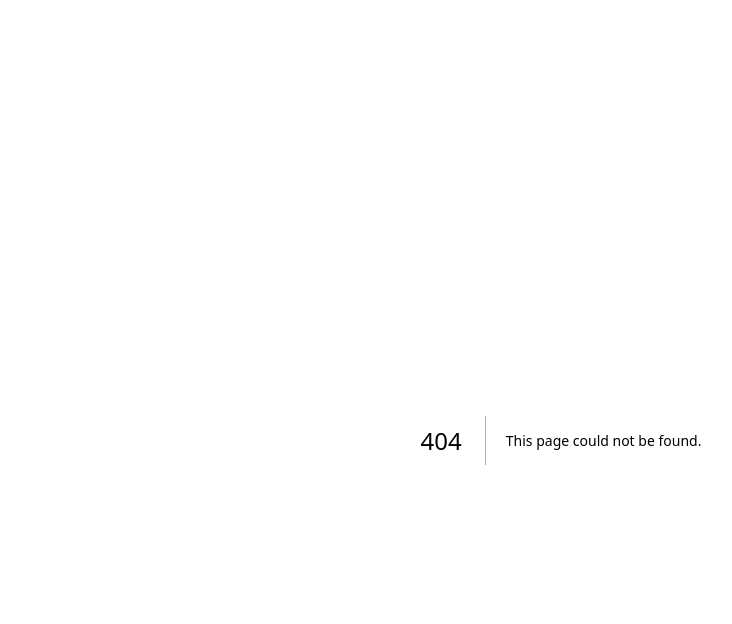
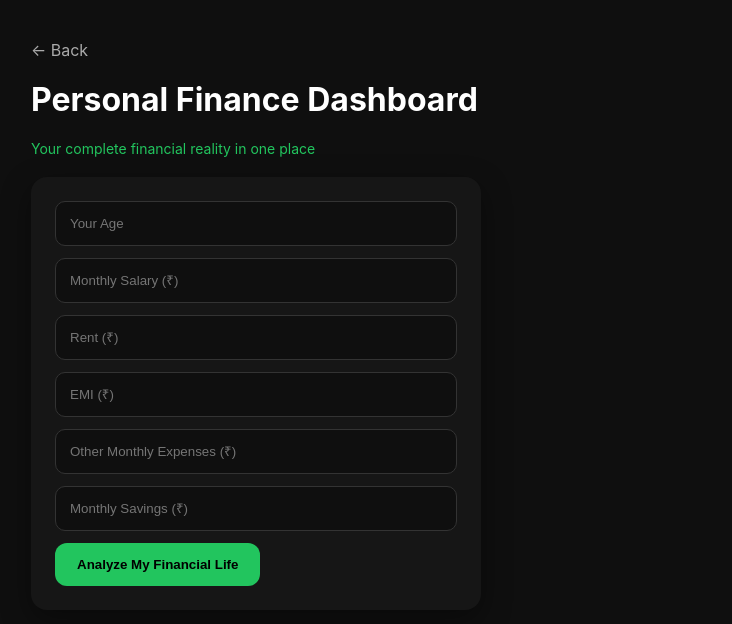
Before and after one commit to undercrypted-bator/middleclassfinance, a Next.js app: page /finance-dashboard in a window 1280 px wide. Before the commit this address had no page. Shown: the top 624 px of the page, without its empty margins (79-811 px from the left). Built offline with nearby package versions, Linux system fonts and the light colour scheme; no server answers.

Commit message:
Feature: save finance dashboard to Supabase database

```diff
--- /dev/null
+++ b/app/finance-dashboard/page.tsx
@@ -0,0 +1,132 @@
+"use client"
+import { useState } from "react"
+import { supabase } from "@/lib/supabase"
+
+export default function FinanceDashboard() {
+  const [salary, setSalary] = useState("")
+  const [rent, setRent] = useState("")
+  const [emi, setEmi] = useState("")
+  const [expenses, setExpenses] = useState("")
+  const [savings, setSavings] = useState("")
+  const [age, setAge] = useState("")
+  const [result, setResult] = useState<any>(null)
+  const [loading, setLoading] = useState(false)
+
+  async function calculate() {
+    const s = Number(salary)
+    const r = Number(rent)
+    const e = Number(emi)
+    const ex = Number(expenses)
+    const sav = Number(savings)
+    const a = Number(age)
+
+    if (!s || !a) {
+      alert("Please fill required fields")
+      return
+    }
+
+    setLoading(true)
+
+    // Lifestyle
+    const totalSpend = r + e + ex
+    const lifestylePercent = Math.round((totalSpend / s) * 100)
+
+    let lifestyleStatus = ""
+    if (lifestylePercent <= 60) lifestyleStatus = "Balanced 😌"
+    else if (lifestylePercent <= 80) lifestyleStatus = "Stretching 😐"
+    else lifestyleStatus = "Delusion 😵"
+
+    // EMI
+    const emiPercent = Math.round((e / s) * 100)
+    let emiStatus = ""
+    if (emiPercent <= 30) emiStatus = "Safe"
+    else if (emiPercent <= 45) emiStatus = "Risky"
+    else emiStatus = "Dangerous"
+
+    // Savings
+    const savingsRate = Math.round((sav / s) * 100)
+
+    // Overall verdict
+    let verdict = "SAFE"
+    if (emiStatus === "Dangerous" || lifestyleStatus.includes("Delusion")) {
+      verdict = "DELUSIONAL"
+    } else if (emiStatus === "Risky" || lifestyleStatus.includes("Stretching")) {
+      verdict = "RISKY"
+    }
+
+    // Get logged in user
+    const { data: userData } = await supabase.auth.getUser()
+
+    if (!userData.user) {
+      alert("Please login first")
+      setLoading(false)
+      return
+    }
+
+    // Save to database
+    await supabase.from("dashboard_history").insert({
+      user_id: userData.user.id,
+      salary: s,
+      rent: r,
+      emi: e,
+      expenses: ex,
+      savings: sav,
+      age: a,
+      verdict
+    })
+
+    setResult({
+      lifestyleStatus,
+      lifestylePercent,
+      emiStatus,
+      emiPercent,
+      savingsRate,
+      verdict
+    })
+
+    setLoading(false)
+  }
+
+  return (
+    <main>
+      <a href="/" style={{ color: "#aaa", textDecoration: "none" }}>
+        ← Back
+      </a>
+
+      <h1 style={{ marginTop: "20px" }}>
+        Personal Finance Dashboard
+      </h1>
+
+      <p style={{ color: "#22c55e", fontSize: "14px" }}>
+        Your complete financial reality in one place
+      </p>
+
+      <div className="card" style={{ marginTop: "20px", maxWidth: "450px" }}>
+        <input className="input" type="number" placeholder="Your Age" value={age} onChange={e => setAge(e.target.value)} />
+        <input className="input" type="number" placeholder="Monthly Salary (₹)" value={salary} onChange={e => setSalary(e.target.value)} />
+        <input className="input" type="number" placeholder="Rent (₹)" value={rent} onChange={e => setRent(e.target.value)} />
+        <input className="input" type="number" placeholder="EMI (₹)" value={emi} onChange={e => setEmi(e.target.value)} />
+        <input className="input" type="number" placeholder="Other Monthly Expenses (₹)" value={expenses} onChange={e => setExpenses(e.target.value)} />
+        <input className="input" type="number" placeholder="Monthly Savings (₹)" value={savings} onChange={e => setSavings(e.target.value)} />
+
+        <button className="button-primary" onClick={calculate} disabled={loading}>
+          {loading ? "Saving..." : "Analyze My Financial Life"}
+        </button>
+      </div>
+
+      {result && (
+        <div className="result-card" style={{ marginTop: "30px", maxWidth: "500px" }}>
+          <h2>Overall Verdict: {result.verdict}</h2>
+
+          <p>Lifestyle: {result.lifestyleStatus} ({result.lifestylePercent}% spend)</p>
+          <p>EMI Stress: {result.emiStatus} ({result.emiPercent}%)</p>
+          <p>Savings Rate: {result.savingsRate}%</p>
+
+          <p style={{ marginTop: "12px", color: "#aaa" }}>
+            This snapshot has been saved to your account.
+          </p>
+        </div>
+      )}
+    </main>
+  )
+}
--- /dev/null
+++ b/lib/supabase.ts
@@ -0,0 +1,6 @@
+import { createClient } from "@supabase/supabase-js"
+
+export const supabase = createClient(
+  process.env.NEXT_PUBLIC_SUPABASE_URL!,
+  process.env.NEXT_PUBLIC_SUPABASE_ANON_KEY!
+)
--- a/package.json
+++ b/package.json
@@ -9,6 +9,7 @@
     "lint": "eslint"
   },
   "dependencies": {
+    "@supabase/supabase-js": "^2.93.3",
     "next": "16.1.6",
     "react": "19.2.3",
     "react-dom": "19.2.3"
```
Also changed, not shown: app/login/page.tsx (added, +74 -0 lines), 1 other file (tests, documents, lock files or other folders).
